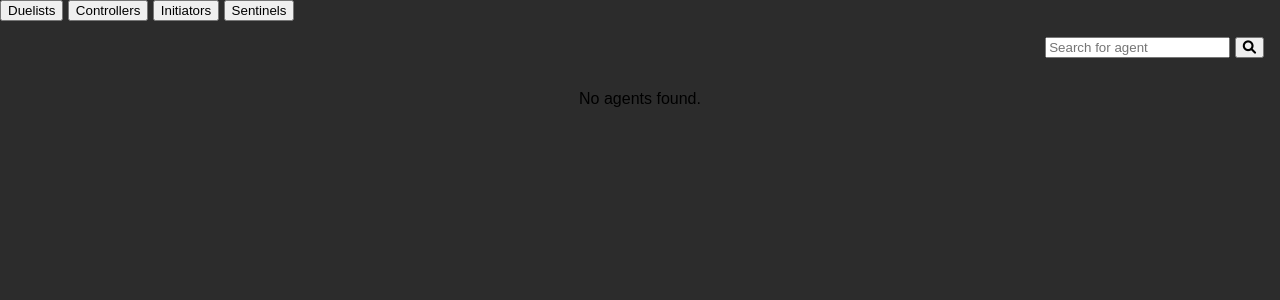
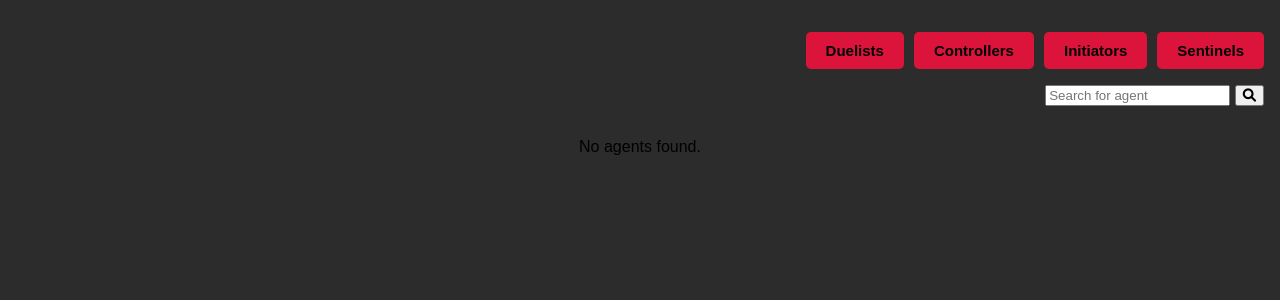
Before and after one commit to Bogii02/valorant-project, a Flask app: template src/templates/agents.html in a window 1280 px wide. Shown: the part 46-346 px from the top of the page. Run offline with Flask 3, Linux system fonts and the light colour scheme; the template is opened without the code that fills it, so the values that code supplies are empty; some libraries are stand-ins or nearby versions.

Commit message:
create CSS

```diff
--- a/src/static/agents.css
+++ b/src/static/agents.css
@@ -75,3 +75,27 @@ body {
     margin: 1rem;
     text-align: right;
 }
+
+.role-buttons {
+    display: flex;
+    gap: 10px;
+    margin-top: 10px;
+    justify-content: flex-end;
+    margin-right: 1rem;
+}
+
+.role-buttons button {
+    padding: 10px 20px;
+    font-size: 15px;
+    font-weight: bold;
+    cursor: pointer;
+    border: none;
+    background-color: crimson;
+    color: black;
+    border-radius: 5px;
+    transition: background-color 0.3s ease;
+}
+
+.role-buttons button:hover {
+    background-color: #9F0E2B;
+}
--- a/src/static/header.css
+++ b/src/static/header.css
@@ -12,6 +12,7 @@ header {
     align-items: center;
     margin-left: 10rem;
     margin-right: 10rem;
+    margin-bottom: 2rem;
     border-radius: 15px;
 }
 
--- a/src/templates/header.html
+++ b/src/templates/header.html
@@ -1,5 +1,6 @@
 <!DOCTYPE html>
 <html lang="en">
+<body>
 <head>
     <meta charset="UTF-8">
     <meta name="viewport" content="width=device-width, initial-scale=1.0">
@@ -12,4 +13,5 @@
     <a href="{{ url_for('weapons_route') }}" class="nav-link">Weapons</a>
     <a href="{{ url_for('maps_route') }}" class="nav-link">Maps</a>
 </header>
+</body>
 </html>
```
